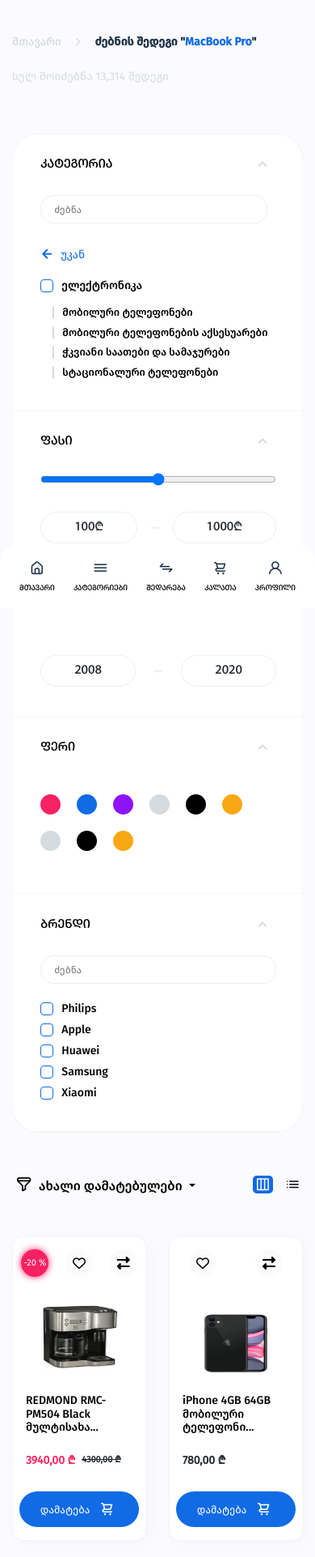
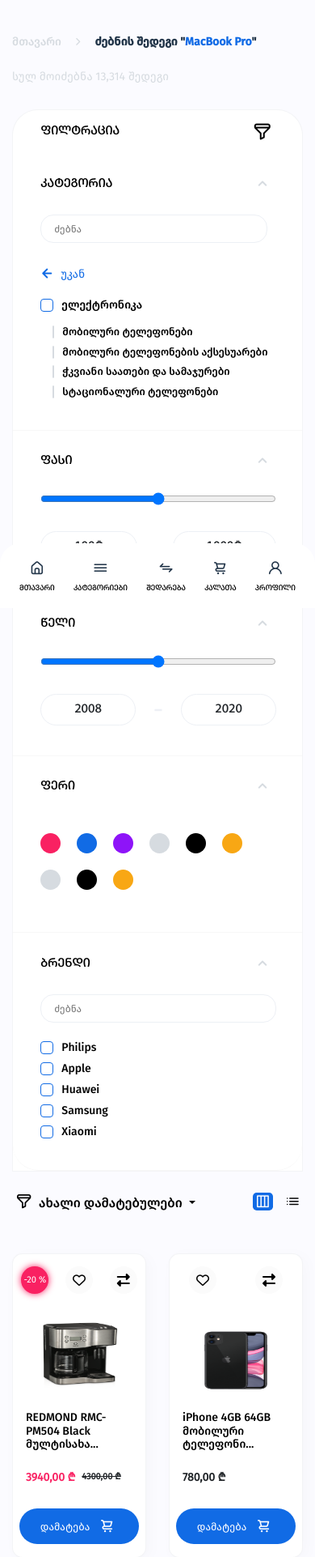
Before and after one commit to datomezz/practice, a PHP site: page /manjaro/category.html in a window 390 px wide. Shown: the part 93-2016 px from the top of the page at 81% size. Run offline with PHP 8.4, Linux system fonts and the light colour scheme; some libraries are stand-ins or nearby versions.

Commit message:
add main filter

```diff
--- a/manjaro/assets/_category.scss
+++ b/manjaro/assets/_category.scss
@@ -64,7 +64,7 @@
         border-radius : 0 0 2rem 2rem;
     }
 
-    .filter__header {
+    .filter__header, .filter-main__header {
         width : 100%;
         margin-bottom : 20px;
         @include flex(row, space-between, center);
@@ -78,6 +78,7 @@
             font-size : 1.5rem;
             color : #D6DBE0;
             transition : .3s ease;
+
         }
 
         .icon__rotate {
@@ -196,6 +197,28 @@
     }
 }
 
+.filter-main {
+    border: 1px solid #D6DBE04D;
+    background : #FFFFFF;
+    height : 55px;
+    padding : 0;
+    border-radius : 28px !important;
+    padding : 19px 32px 17px 30px;
+
+    @include flex(row, flex-start, center);
+
+    .filter-main__header {
+        margin : 0;
+
+        @include flex(row, space-between, center);
+
+        i {
+            color : #000;
+        }
+    }
+}
+
+//CATEGORY
 .category__filter {
     height : 75px;
     background : #fff;
@@ -430,6 +453,11 @@
         }
     }
 
+    //FILTER
+    .filter__container {
+        border-radius : 0;
+        border-top : none;
+    }
     .filter {
         padding : 5.5% 9% 9% 9.6%;
 
@@ -471,11 +499,34 @@
         }
     }
 
+    .filter-main {
+        padding-top : 0;
+        padding-bottom : 0;
+        border-radius : 2rem 2rem 0 0 !important;
+        border-bottom : none;
+        transition : .4s ease;
+        .filter-main__header {
+
+            .filter__title {
+                font-size : 1rem !important;
+            }
+        }
+    }
+
+    .filter__margin {
+        margin : 30px 0 !important;
+    }
+
+    .main__action {
+        border: 1px solid #D6DBE04D !important;
+        border-radius : 28px !important;
+    }
+
+    //CATEGORY
     .category__filter {
         padding : 0;
         background : transparent;
         border : none;
-        margin-top : 27px;
 
         .switchers__link {
             i {
--- a/manjaro/assets/main.css
+++ b/manjaro/assets/main.css
@@ -2442,7 +2442,7 @@ a:hover {
   border-radius: 0 0 2rem 2rem;
 }
 
-.filter .filter__header {
+.filter .filter__header, .filter .filter-main__header {
   width: 100%;
   margin-bottom: 20px;
   display: -webkit-box;
@@ -2460,19 +2460,19 @@ a:hover {
           align-items: center;
 }
 
-.filter .filter__header .filter__title {
+.filter .filter__header .filter__title, .filter .filter-main__header .filter__title {
   font-family: Myriad;
   font-size: 22px;
 }
 
-.filter .filter__header i {
+.filter .filter__header i, .filter .filter-main__header i {
   font-size: 1.5rem;
   color: #D6DBE0;
   -webkit-transition: .3s ease;
   transition: .3s ease;
 }
 
-.filter .filter__header .icon__rotate {
+.filter .filter__header .icon__rotate, .filter .filter-main__header .icon__rotate {
   -webkit-transform: rotate(180deg);
           transform: rotate(180deg);
 }
@@ -2663,6 +2663,49 @@ a:hover {
 
 .filter .colors__container .color__yellow {
   background: #F8A714;
+}
+
+.filter-main {
+  border: 1px solid #D6DBE04D;
+  background: #FFFFFF;
+  height: 55px;
+  padding: 0;
+  border-radius: 28px !important;
+  padding: 19px 32px 17px 30px;
+  display: -webkit-box;
+  display: -ms-flexbox;
+  display: flex;
+  -webkit-box-orient: horizontal;
+  -webkit-box-direction: normal;
+      -ms-flex-direction: row;
+          flex-direction: row;
+  -webkit-box-pack: start;
+      -ms-flex-pack: start;
+          justify-content: flex-start;
+  -webkit-box-align: center;
+      -ms-flex-align: center;
+          align-items: center;
+}
+
+.filter-main .filter-main__header {
+  margin: 0;
+  display: -webkit-box;
+  display: -ms-flexbox;
+  display: flex;
+  -webkit-box-orient: horizontal;
+  -webkit-box-direction: normal;
+      -ms-flex-direction: row;
+          flex-direction: row;
+  -webkit-box-pack: justify;
+      -ms-flex-pack: justify;
+          justify-content: space-between;
+  -webkit-box-align: center;
+      -ms-flex-align: center;
+          align-items: center;
+}
+
+.filter-main .filter-main__header i {
+  color: #000;
 }
 
 .category__filter {
@@ -2970,6 +3013,10 @@ a:hover {
   .search-result__container .search-result__count {
     font-size: 14px;
   }
+  .filter__container {
+    border-radius: 0;
+    border-top: none;
+  }
   .filter {
     padding: 5.5% 9% 9% 9.6%;
   }
@@ -2991,12 +3038,29 @@ a:hover {
   .filter .colors__container .color {
     width: 25px;
     height: 25px;
+  }
+  .filter-main {
+    padding-top: 0;
+    padding-bottom: 0;
+    border-radius: 2rem 2rem 0 0 !important;
+    border-bottom: none;
+    -webkit-transition: .4s ease;
+    transition: .4s ease;
+  }
+  .filter-main .filter-main__header .filter__title {
+    font-size: 1rem !important;
+  }
+  .filter__margin {
+    margin: 30px 0 !important;
+  }
+  .main__action {
+    border: 1px solid #D6DBE04D !important;
+    border-radius: 28px !important;
   }
   .category__filter {
     padding: 0;
     background: transparent;
     border: none;
-    margin-top: 27px;
   }
   .category__filter .switchers__link i {
     font-size: 1rem;
--- a/manjaro/category.html
+++ b/manjaro/category.html
@@ -136,9 +136,15 @@
                     <span class="search-result__count">სულ მოიძებნა 13,314 შედეგი</span>
                 </div>
             </div>
-            <div class="row m-0 unico-margin__y-small">
+            <div class="row m-0 unico-margin__y-small filter__margin">
                 <div class="col-xl-3 col-lg-4 col-md-5 col-12 p-0">
-                    <div class="filter__container">
+                    <div class="filter filter-main accordion d-md-none d-flex" id="filterMainAccordion">
+                        <a class="filter-main__header" href="javascript:void(0)" data-toggle="collapse" data-target="#filterMainCollapse" aria-expanded="true" aria-controls="filterMainCollapse">
+                            <h3 class="filter__title m-0">ფილტრაცია</h3>
+                            <i class="uil uil-filter"></i>
+                        </a>
+                    </div>
+                    <div class="filter__container collapse show" id="filterMainCollapse" data-parent="#filterMainAccordion">
                         <div class="filter filter__category accordion" id="filterCategoryAccordion">
                             <a href="javascript:void(0)" class="filter__header" data-toggle="collapse" data-target="#filterCategoryCollapse" aria-expanded="true" aria-controls="filterCategoryCollapse">
                                 <h3 class="filter__title m-0">კატეგორია</h3>
@@ -178,6 +184,7 @@
                                 <i class="uil uil-angle-up"></i>
                             </a>
                             <div id="filterYearCollapse" class="w-100 collapse show" data-parent="#filterYearAccordion">
+                                <input class="w-100" type="range" min="2008" max="2020">
                                 <div class="values__container">
                                     <span class="values__range">2008</span>
                                     <span class="values__separator">-</span>
--- a/manjaro/scripts/script.js
+++ b/manjaro/scripts/script.js
@@ -248,6 +248,21 @@ if(colors.length > 0) {
     });
 }
 
+let filterSwitcher = document.querySelector(".filter-main__header");
+let filterMain = document.querySelector(".filter-main");
+
+if(filterSwitcher) {
+
+    filterSwitcher.onclick = function() {
+        if(filterSwitcher.getAttribute("aria-expanded") === "true"){
+            filterMain.className = "filter filter-main main__action";
+        } else {
+            filterMain.className = "filter filter-main";
+        }
+    }
+
+}
+
 $('.slider-history').slick({
     dots: true,
     slidesToShow: 1,
```
Also changed, not shown: 1 other file.
